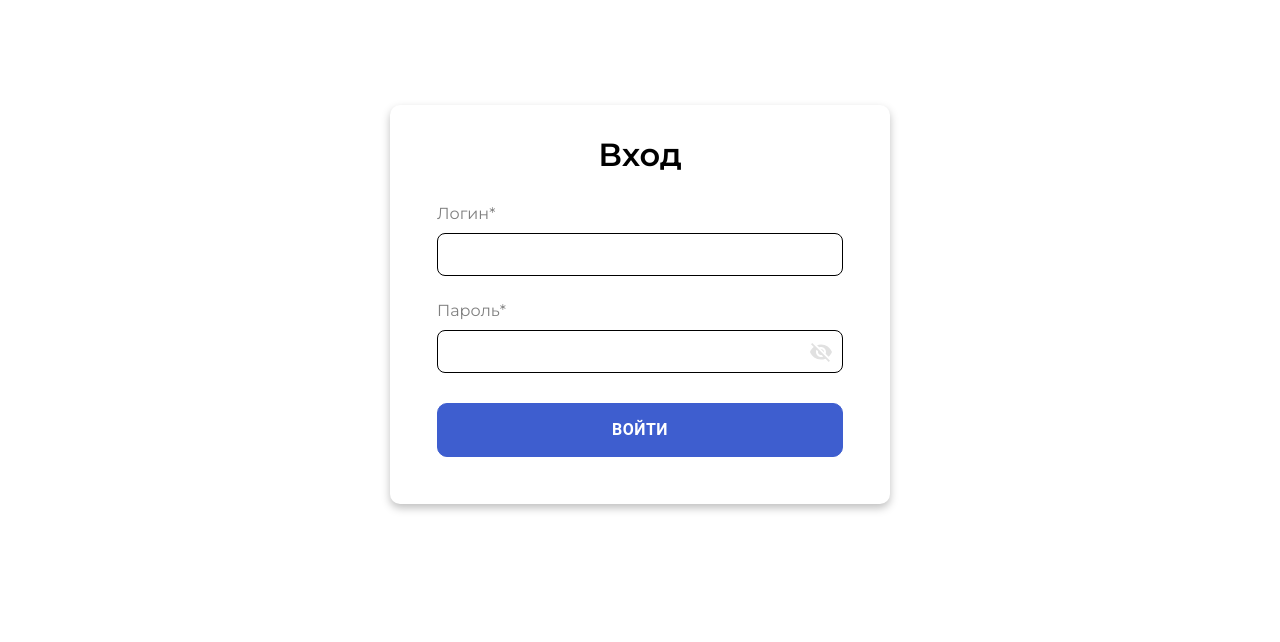
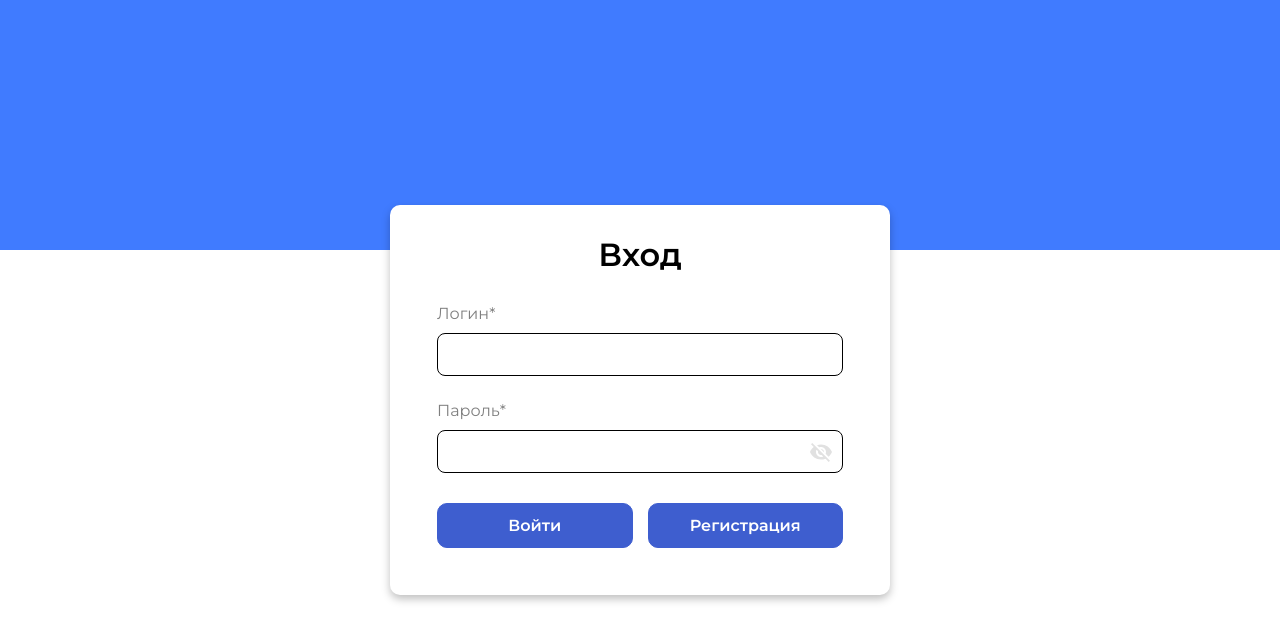
Before and after one commit to daniel12142007/ort-front, a React (Vite) app: page /auth/sign-in in a window 1280 px wide. Shown: the top 642 px of the page. Built offline with nearby package versions, Linux system fonts and the light colour scheme.

Commit message:
change ui auth

```diff
--- a/src/features/Auth/route.tsx
+++ b/src/features/Auth/route.tsx
@@ -7,7 +7,7 @@ export const AuthRouter = {
 	children: [
 		{
 			path: 'auth/sign-in',
-			element: <SignIn />,
+			element: <SignIn isAdmin={false} />,
 		},
 	],
 }
--- a/src/features/Auth/style/style.ts
+++ b/src/features/Auth/style/style.ts
@@ -1,15 +1,19 @@
-import styled from '@emotion/styled'
-import { Button } from '@mui/material'
+import styled from "@emotion/styled"
+import { Button } from "@mui/material"
 
 export const Container = styled.div`
   display: flex;
   justify-content: center;
-
+  align-items: center;
+  position: absolute;
+  top: 50%;
+  left: 50%;
+  transform: translate(-50%, -50%);
   @media (min-width: 1024px) {
     height: 608px;
-		align-items: center;
   }
 `
+
 export const LogInContainer = styled.div`
   width: 500px;
   padding: 0 47px 47px 47px;
@@ -28,13 +32,14 @@ export const Title = styled.h1`
   margin: 30px 0;
 `
 export const FormStyled = styled.form`
-	display: flex;
-	flex-direction: column;
-	justify-content: center;
+  /* display: flex;
+	flex-direction: column; */
+  /* justify-content: center; */
 `
 export const AuthButton = styled(Button)`
-	background-color: ${({ disabled }) => (disabled ? '#858fb1' : '#3E5ECF')};
-	border: 1px solid ${({ disabled }) => (disabled ? '#858fb1' : '#3E5ECF')};
+  background-color: ${({ disabled }) => (disabled ? "#858fb1" : "#3E5ECF")};
+  border: 1px solid ${({ disabled }) => (disabled ? "#858fb1" : "#3E5ECF")};
+  height: 53px;
   border-radius: 10px;
   color: #ffff;
   margin-top: 30px;
@@ -46,6 +51,29 @@ export const AuthButton = styled(Button)`
     background-color: #5870c6;
     border: 1px solid #5870c6;
   }
+`
+export const Btn = styled.button`
+  background-color: ${({ disabled }) => (disabled ? "#858fb1" : "#3E5ECF")};
+  border: 1px solid ${({ disabled }) => (disabled ? "#858fb1" : "#3E5ECF")};
+  width: 50%;
+  border-radius: 10px;
+  color: #fff;
+  margin-top: 30px;
+  padding: 12px;
+  font-size: 16px;
+  font-weight: 600;
+  display: flex;
+  justify-content: center;
+  align-items: center;
+
+  :hover {
+    background-color: #5870c6;
+    border: 1px solid #5870c6;
+  }
+`
+export const Flex = styled.div`
+  display: flex;
+  gap: 15px;
 `
 export const FormInput = styled.input`
   border-radius: 8px;
--- a/src/features/Auth/ui/sign_in/Sign_in.tsx
+++ b/src/features/Auth/ui/sign_in/Sign_in.tsx
@@ -1,20 +1,29 @@
-import { useState } from "react";
-import { AuthButton, Container, FormStyled, LogInContainer, Title } from "../../style/style";
-import { LoaderDots } from "@/shared/ui";
-import { MyInput } from "@/shared/ui/MyInput";
-import { MyPasswordInput } from "@/shared/ui/MyPasswordInput";
-import { SubmitHandler, useForm } from "react-hook-form";
-import { LoginReq } from "../../type";
-import { useNavigate } from "react-router-dom";
-import { useAuthStore } from "../model/store";
-import { toast } from "react-toastify";
+import { useState } from "react"
+import {
+  AuthButton,
+  Btn,
+  Container,
+  Flex,
+  FormStyled,
+  LogInContainer,
+  Title,
+} from "../../style/style"
+import { LoaderDots } from "@/shared/ui"
+import { MyInput } from "@/shared/ui/MyInput"
+import { MyPasswordInput } from "@/shared/ui/MyPasswordInput"
+import { SubmitHandler, useForm } from "react-hook-form"
+import { LoginReq } from "../../type"
+import { useNavigate } from "react-router-dom"
+import { useAuthStore } from "../model/store"
+import { toast } from "react-toastify"
 
-export const SignIn = () => {
-  const navigate = useNavigate();
-  const signIn = useAuthStore((state) => state.signIn);
-  const notify = (message: string, type: "success" | "error") => toast[type](message);
+export const SignIn = ({ isAdmin }) => {
+  const navigate = useNavigate()
+  const signIn = useAuthStore((state) => state.signIn)
+  const notify = (message: string, type: "success" | "error") =>
+    toast[type](message)
 
-  const [isLoading, setLoading] = useState<boolean>(false);
+  const [isLoading, setLoading] = useState<boolean>(false)
   const {
     handleSubmit,
     register,
@@ -25,39 +34,65 @@ export const SignIn = () => {
       email: "",
       password: "",
     },
-  });
+  })
 
   const onSubmit: SubmitHandler<LoginReq> = async (data) => {
-    setLoading(true);
+    setLoading(true)
     try {
-      const { status, message } = await signIn(data, navigate);
+      const { status, message } = await signIn(data, navigate)
       if (status === "error") {
-        setError("password", { type: "custom", message: message });
+        setError("password", { type: "custom", message: message })
       }
-      notify(message, status);
-      setLoading(false);
+      notify(message, status)
+      setLoading(false)
     } catch (err) {
-      setError("password", { type: "custom", message: "Неверный логин или пароль." });
-      setLoading(false);
+      setError("password", {
+        type: "custom",
+        message: "Неверный логин или пароль.",
+      })
+      setLoading(false)
     }
-  };
+  }
 
   return (
+    <div style={{ backgroundColor: "#407BFF", height: "250px" }}>
+      <div></div>
       <Container>
         <LogInContainer>
           <Title>Вход</Title>
           <FormStyled onSubmit={handleSubmit(onSubmit)}>
-          <MyInput register={register("email")} name="email" label="Логин*" type="email" />
-          {errors.email && <p style={{ color: "red" }}>{errors.email.message}</p>}
+            <MyInput
+              register={register("email")}
+              name="email"
+              label="Логин*"
+              type="email"
+            />
+            {errors.email && (
+              <p style={{ color: "red" }}>{errors.email.message}</p>
+            )}
 
-          <MyPasswordInput register={register("password")} name="password" label="Пароль*" type="password" />
-          {errors.password && <p style={{ color: "red" }}>{errors.password.message}</p>}
-
+            <MyPasswordInput
+              register={register("password")}
+              name="password"
+              label="Пароль*"
+              type="password"
+            />
+            {errors.password && (
+              <p style={{ color: "red" }}>{errors.password.message}</p>
+            )}
+            {isAdmin ? (
               <AuthButton fullWidth type="submit">
                 {isLoading ? <LoaderDots /> : "Войти"}
               </AuthButton>
+            ) : (
+              <Flex>
+                <Btn>{isLoading ? <LoaderDots /> : "Войти"}</Btn>
+                <Btn>Регистрация</Btn>
+              </Flex>
+            )}
           </FormStyled>
         </LogInContainer>
       </Container>
-  );
-};
+    </div>
+  )
+}
```
Also changed, not shown: 2 other files (tests, documents, lock files or other folders). Lines whose indentation alone changed are shown as unchanged.
